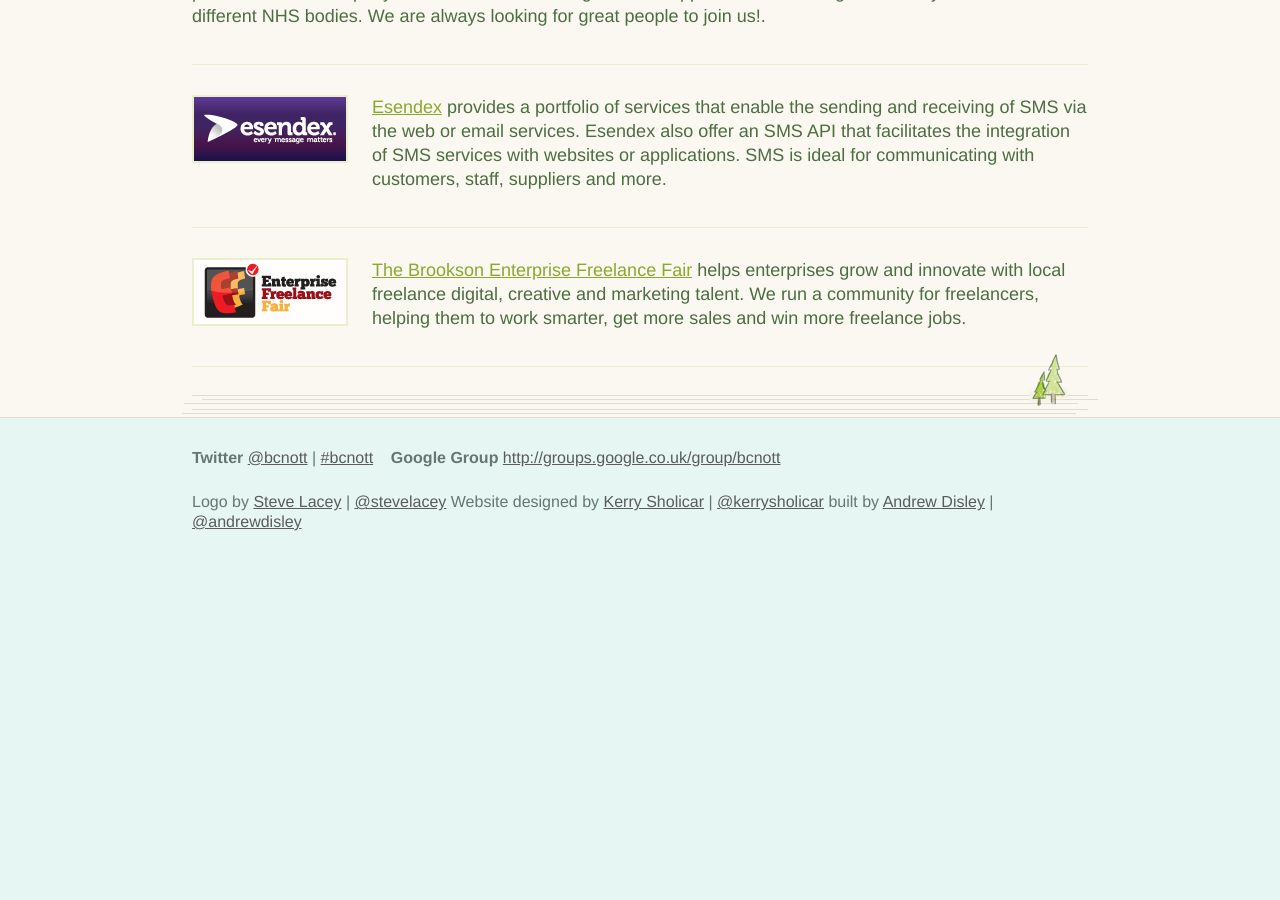
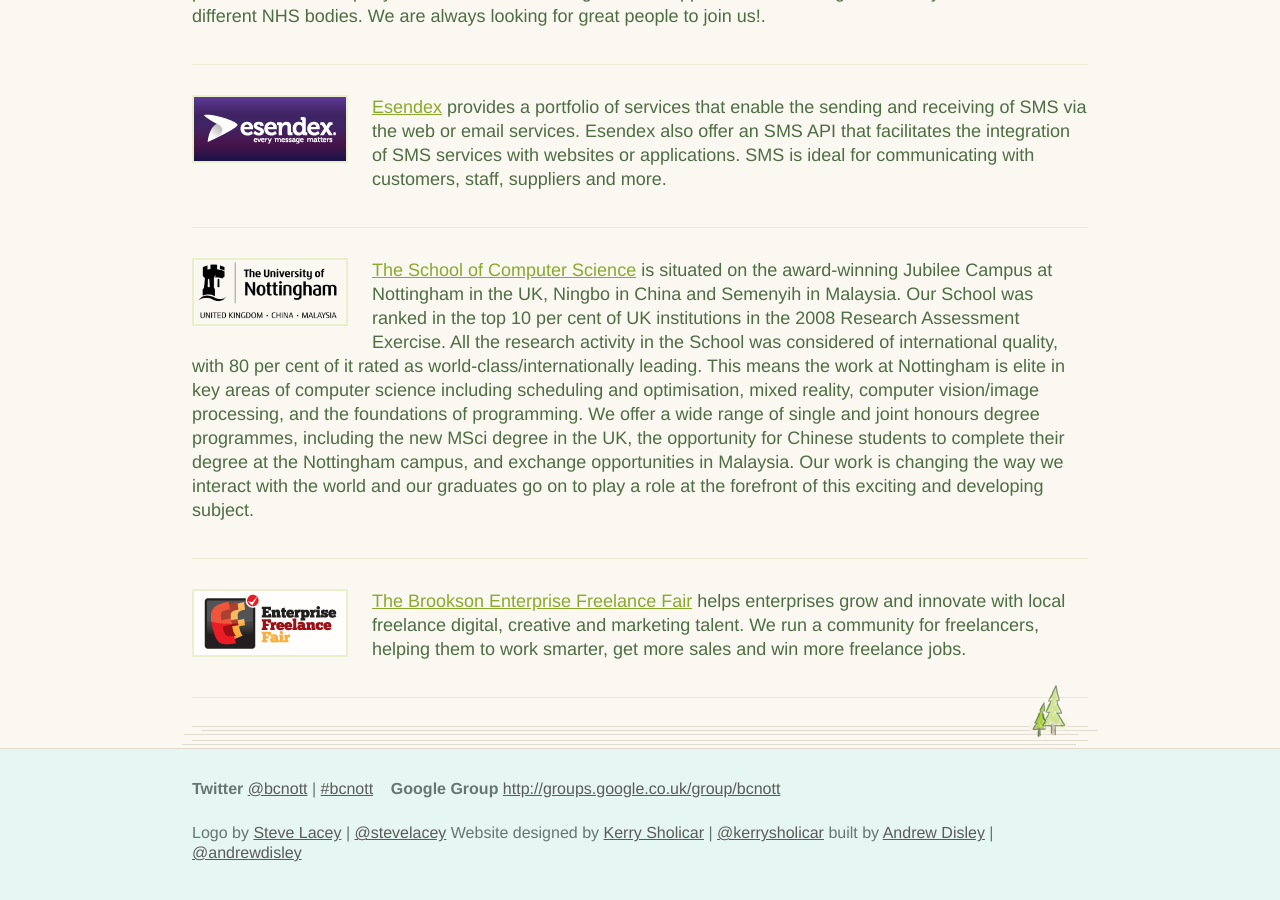
Before and after one commit to andrewdisley/barcamp-nottingham, a Jekyll site: the page built from sponsors.html, in a window 1280 px wide and 900 px high, scrolled down 688 px. Built offline with Jekyll 4.4.1, drawn with Linux system fonts in a browser that asks for light colours; before the commit the page ends 1264 px from its top, so only the background shows below that.

Commit message:
Added new sponsor

```diff
--- a/_includes/sponsors.html
+++ b/_includes/sponsors.html
@@ -3,6 +3,7 @@
           <ul>
           	<li class="null"><a href="http://www.north-51.com/facebook/"><img alt="North 51" height="64" src="{{ site.assets_url }}img/N51.jpg" width="152"></a></li>
             <li class="null"><a href="http://www.esendex.co.uk/"><img alt="Esendex" height="64" src="{{ site.assets_url }}img/Esendex-logo.png" width="152"></a></li>
+            <li class="null"><a href="http://www.nottingham.ac.uk/computerscience/index.aspx"><img alt="Nottingham University Computer Science Department" height="64" src="{{ site.assets_url }}img/nottuni.png" width="152"></a></li>
             <li class="null"><a href="http://www.enterprisefreelancefair.co.uk/"><img alt="Freelancce Jobs from EFF" height="64" src="{{ site.assets_url }}img/sponsor-enterprise-freelance-fair.png" width="152"></a></li>
           </ul>
         </aside>
--- a/sponsors.html
+++ b/sponsors.html
@@ -27,6 +27,11 @@ section: sponsors
             </div>
           </article>
           <article class="sponsor">
+		              <div class="content">
+		                <p><a href="http://www.nottingham.ac.uk/computerscience/index.aspx"><img alt="University of Nottingham School of Computer Science" height="64" src="{{ site.assets_url }}img/nottuni.png" width="152"> The School of Computer Science</a> is situated on the award-winning Jubilee Campus at Nottingham in the UK, Ningbo in China and Semenyih in Malaysia. Our School was ranked in the top 10 per cent of UK institutions in the 2008 Research Assessment Exercise. All the research activity in the School was considered of international quality, with 80 per cent of it rated as world-class/internationally leading. This means the work at Nottingham is elite in key areas of computer science including scheduling and optimisation, mixed reality, computer vision/image processing, and the foundations of programming. We offer a wide range of single and joint honours degree programmes, including the new MSci degree in the UK, the opportunity for Chinese students to complete their degree at the Nottingham campus, and exchange opportunities in Malaysia. Our work is changing the way we interact with the world and our graduates go on to play a role at the forefront of this exciting and developing subject.</p>
+		              </div>
+          </article>
+          <article class="sponsor">
             <div class="content">
               <p><a href="http://www.enterprisefreelancefair.co.uk/"><img alt="Freelancce Jobs from EFF" height="64" src="{{ site.assets_url }}img/sponsor-enterprise-freelance-fair.png" width="152"> The Brookson Enterprise Freelance Fair</a> helps enterprises grow and innovate with local freelance digital, creative and marketing talent. We run a community for freelancers, helping them to work smarter, get more sales and win more freelance jobs.</p>
             </div>
```
Also changed, not shown: assets/img/nottuni.png (added).
